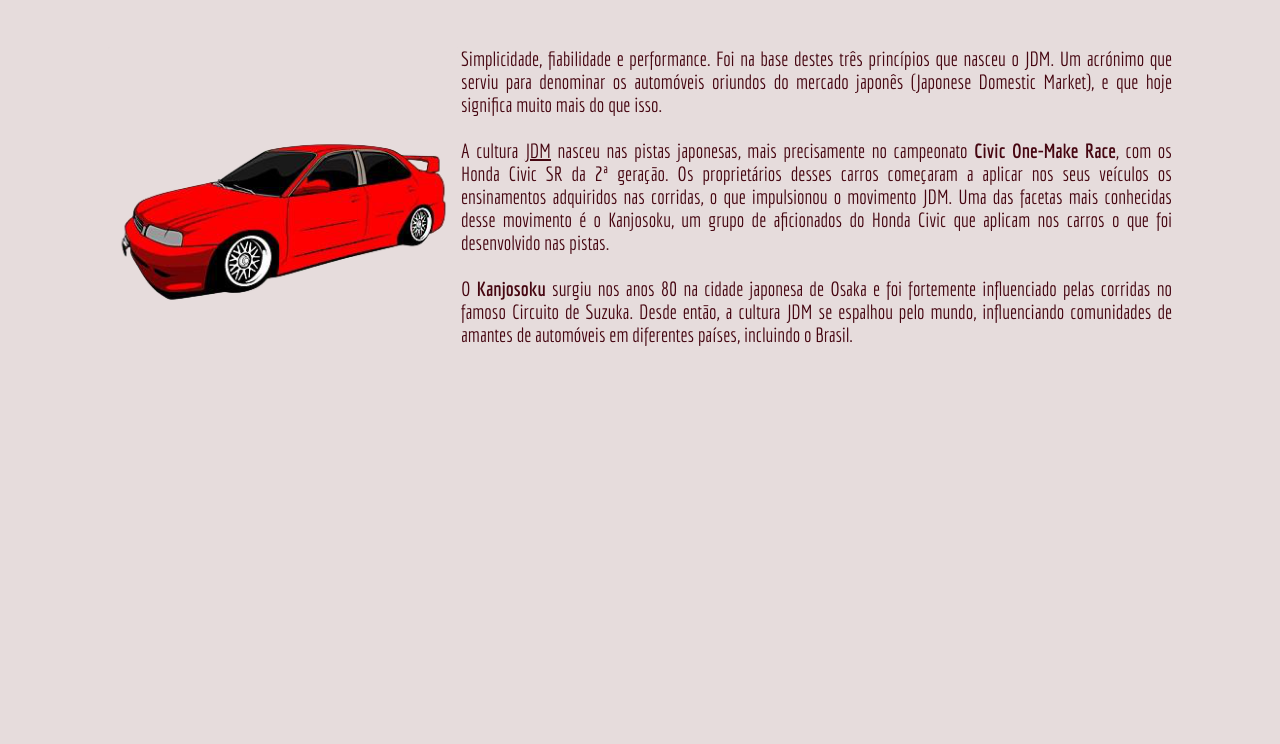
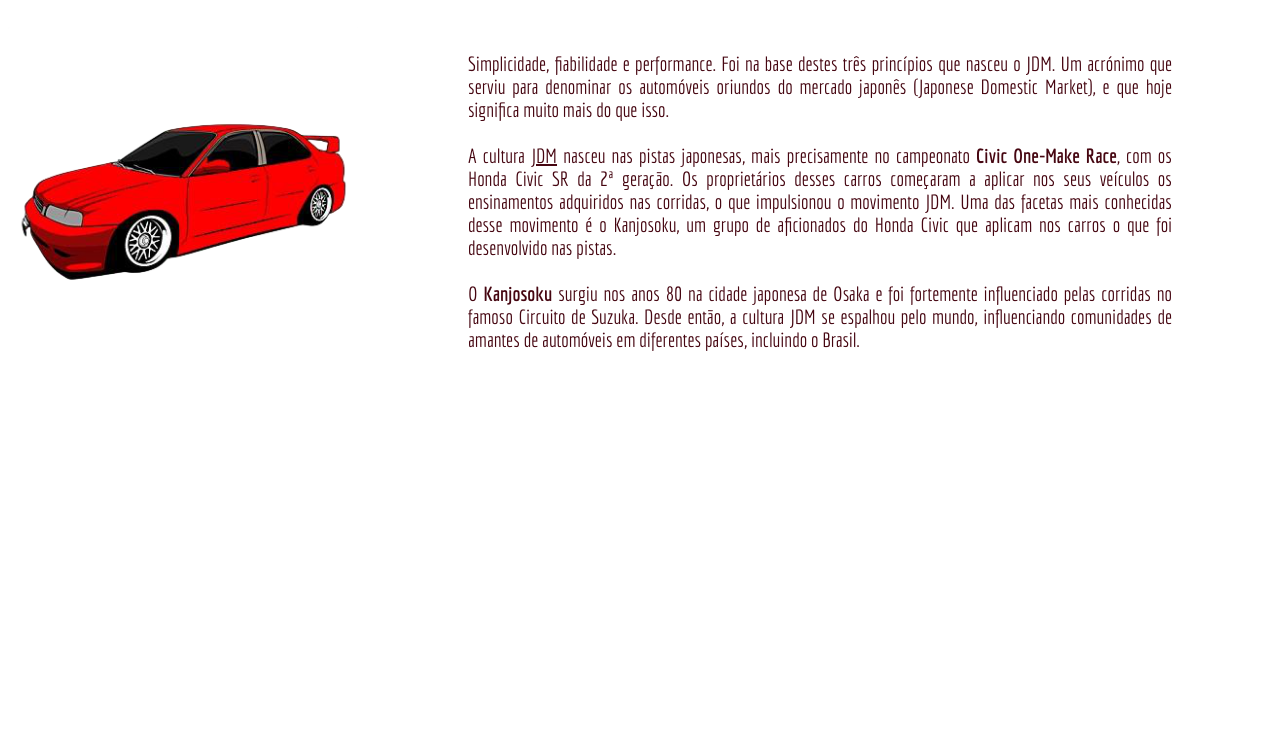
Before and after one commit to Laurazoia22/jdm-gt, a plain HTML site: page assets/como surgiu.html in a window 1280 px wide. Shown: the part 56-800 px from the top of the page. Drawn offline with Linux system fonts and the light colour scheme.

Commit message:
Update como surgiu.html

```diff
--- a/assets/como surgiu.html
+++ b/assets/como surgiu.html
@@ -4,17 +4,24 @@
     <meta name="viewport" content="width=device-width, initial-scale=1.0">
     <title>Como surgiu os JDMs </title>
     <link rel="stylesheet" href="style2.css">
+
+    <style>
+        .container {
+        display: flex;
+        align-items: center;
+        }
+        .container img {
+        margin-right: 10px; /* Espaçamento entre a imagem e o texto */
+        }
+    </style>
 </head>
-<!---<figure>
-    <img src="../assets/images/origem2.png" alt="">
-</figure>--->
-<header>
-<body>
     <h2><strong> Origem da Cultura JDM </strong></h2>
     <br>
 
-        <p><img src="../assets/images/origem.png.png" alt="img" align="left" height="350" width="350" />
-        Simplicidade, fiabilidade e performance. Foi na base destes três princípios que nasceu o JDM.
+    <body>
+        <div class="container">
+        <img src="../assets/images/origem.png.png" height="350" width="400">
+        <p>Simplicidade, fiabilidade e performance. Foi na base destes três princípios que nasceu o JDM.
             Um acrónimo que
             serviu para denominar os automóveis oriundos do mercado japonês (Japonese Domestic Market),
             e que hoje significa muito mais do que isso.<br><br>
@@ -28,6 +35,5 @@
             pelas corridas no famoso Circuito de Suzuka. Desde então, a cultura JDM se espalhou pelo mundo,
             influenciando comunidades de amantes de automóveis em diferentes países, incluindo o Brasil.
         </p>
-
-    </header>
-</body>
+        </div>
+    </body>
```
